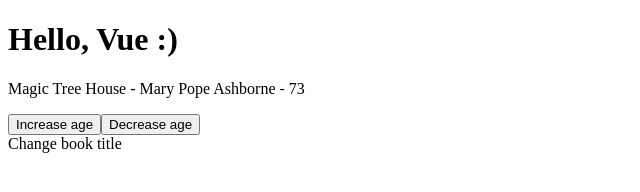
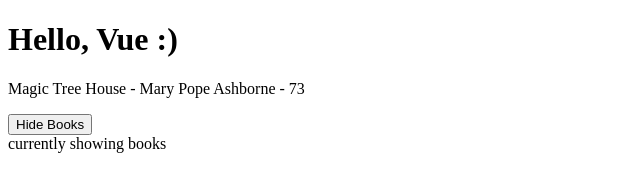
Before and after one commit to kylesdev91/vue-firebase, a plain HTML site: page index.html in a window 1280 px wide. Shown: the whole page, without its empty margins (0-640 px from the left). Drawn offline with nearby package versions, Linux system fonts and the light colour scheme.

Commit message:
Lecture 10

```diff
--- a/app.js
+++ b/app.js
@@ -1,14 +1,15 @@
 const app = Vue.createApp({
   data() {
     return {
+      showBooks: true,
       title: 'Magic Tree House',
       author: 'Mary Pope Ashborne',
       age: 73,
     };
   },
   methods: {
-    changeTitle(title) {
-      this.title = title;
+    toogleShowBooks() {
+      this.showBooks = !this.showBooks;
     },
   },
 });
--- a/index.html
+++ b/index.html
@@ -10,11 +10,16 @@
   <body>
     <h1>Hello, Vue :)</h1>
     <div id="app">
-      <p>{{ title }} - {{ author }} - {{ age }}</p>
+      <div v-if="showBooks">
+        <p>{{ title }} - {{ author }} - {{ age }}</p>
+      </div>
 
-      <button v-on:click="age++">Increase age</button>
-      <button v-on:click="age--">Decrease age</button>
-      <div @click="changeTitle('Diary of a Wimpy Kid')">Change book title</div>
+      <button @click="toogleShowBooks">
+        <span v-if="showBooks">Hide Books</span>
+        <span v-else>Show Books</span>
+      </button>
+
+      <div v-show="showBooks">currently showing books</div>
     </div>
     <script src="app.js"></script>
   </body>
```
